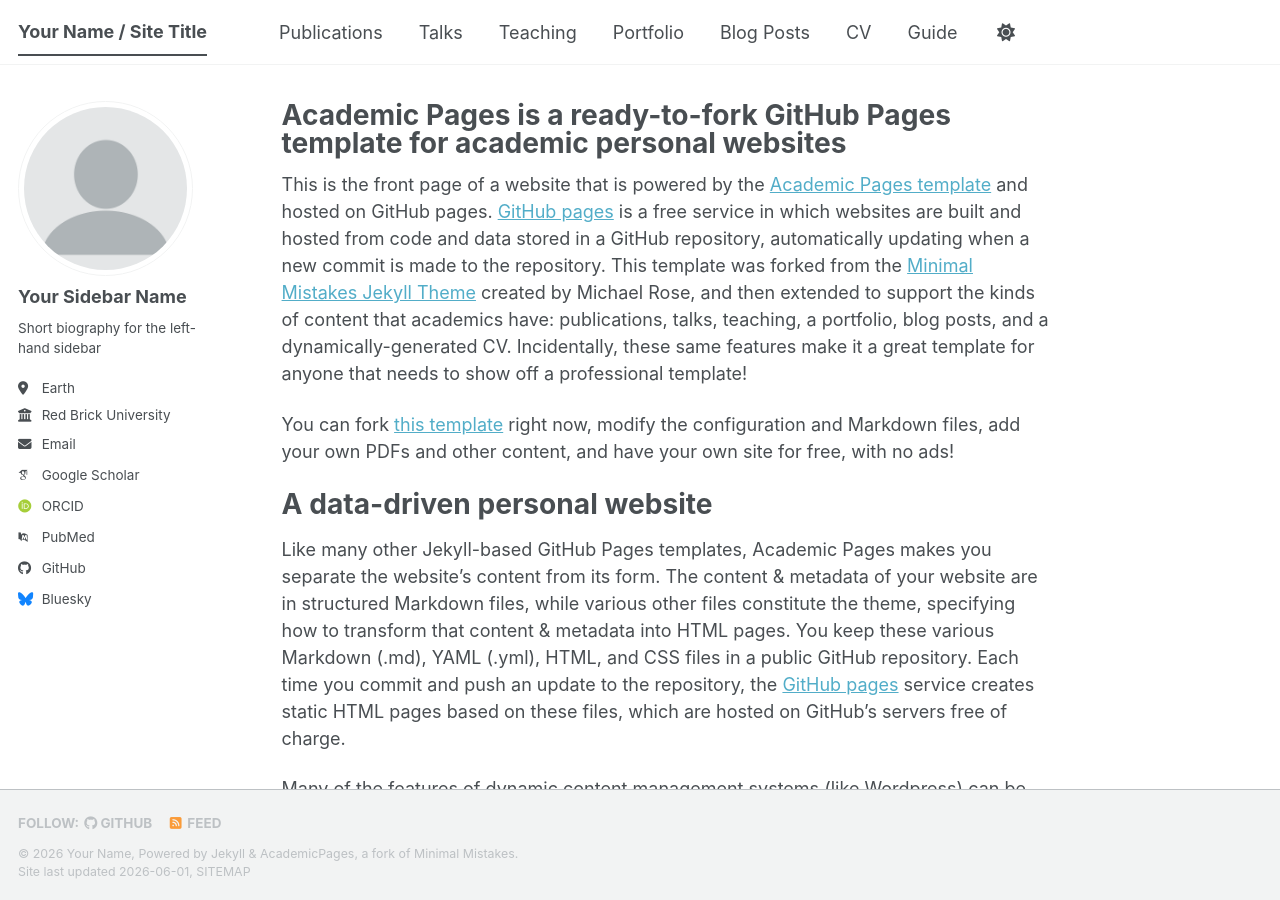
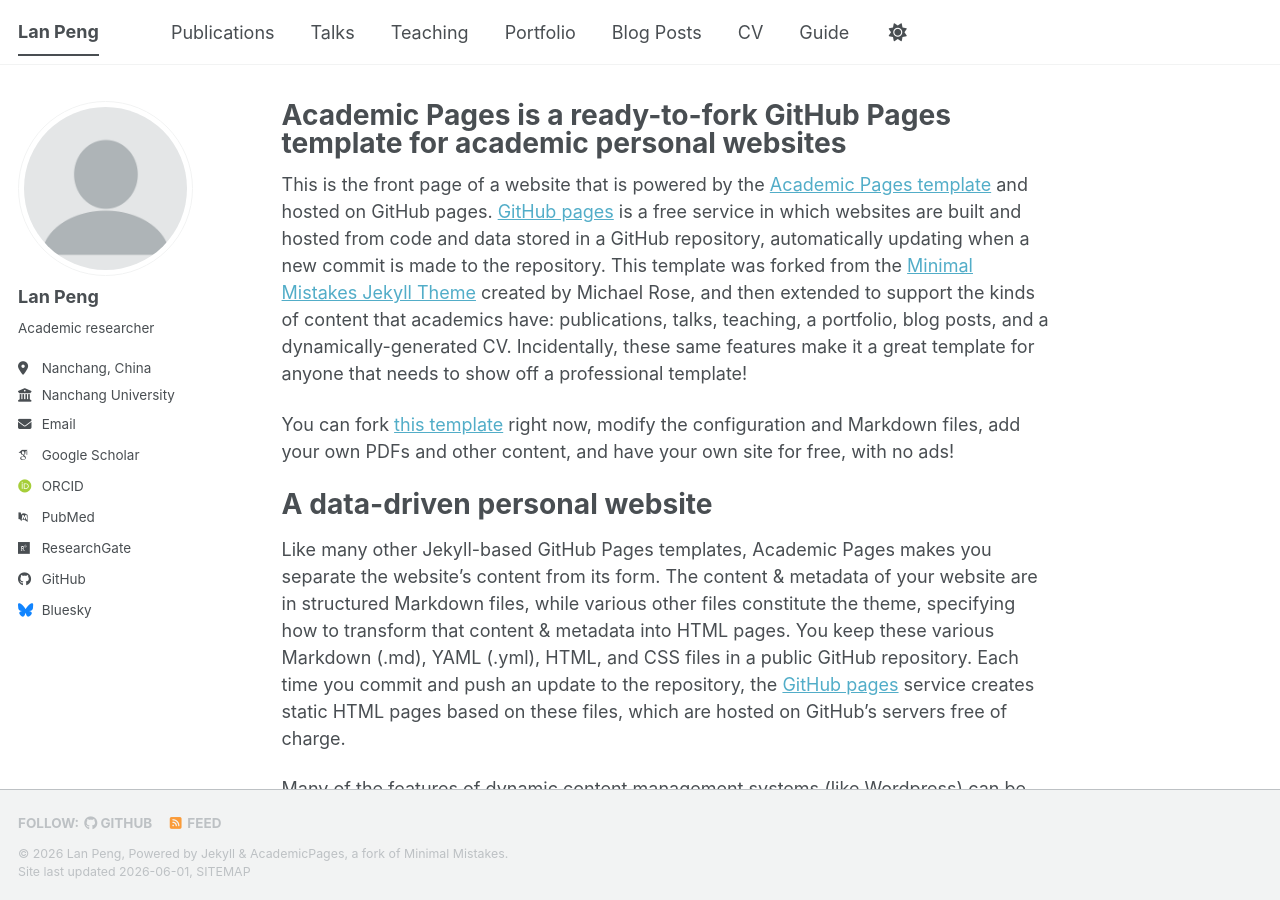
Before and after one commit to LanPeng-94/LanPeng-94.github.io, a Jekyll site: the page built from _pages/about.md, in a window 1280 px wide and 900 px high. Built offline with Jekyll 4.4.1, drawn with Linux system fonts in a browser that asks for light colours; some web fonts are replaced; a script bundle is joined from its source files by our own code; library files that are not in the unit come from our copies.

Commit message:
Update _config.yml

```diff
--- a/_config.yml
+++ b/_config.yml
@@ -9,14 +9,14 @@
 # Basic Site Settings
 locale                   : "en-US"
 site_theme               : "default" # The available themes options are "default", "air", "sunrise", "mint", "dirt" and "contrast"
-title                    : "Your Name / Site Title"
+title                    : "Lan Peng"
 title_separator          : "-"
-name                     : &name "Your Name"
-description              : &description "Your Name's academic portfolio"   # Update this with a general description of your site, this is the default if not overridden by a page
-url                      : https://academicpages.github.io # The base hostname & protocol for your site e.g. "https://[your GitHub username].github.io",
+name                     : &name "Lan Peng"
+description              : &description "Academic Homepage"   # Update this with a general description of your site, this is the default if not overridden by a page
+url                      : https://LanPeng-94.github.io # The base hostname & protocol for your site e.g. "https://[your GitHub username].github.io",
                                                            # or if you already have some other page hosted on Github then use "https://[your GitHub username].github.io/[Your Repo Name]"
 baseurl                  : "" # the subpath of your site, e.g. "/blog"
-repository               : "academicpages/academicpages.github.io"
+repository               : "LanPeng-94/LanPeng-94.github.io"
 
 # Site Author - The following control what appear as part of the author content on the side bar.
 #               If a field is blank the icon and link will not appear, otherwise it will be shown.
@@ -24,13 +24,13 @@ repository               : "academicpages/academicpages.github.io"
 author:
   # Biographic information
   avatar           : "profile.png"
-  name             : "Your Sidebar Name"
+  name             : "Lan Peng"
   pronouns         : # example: "she/her"
-  bio              : "Short biography for the left-hand sidebar"
-  location         : "Earth"
-  employer         : "Red Brick University"
+  bio              : "Academic researcher"
+  location         : "Nanchang, China"
+  employer         : "Nanchang University"
   uri              : # URL
-  email            : "none@example.org"
+  email            : "lanpeng@ncu.edu.cn"
 
   # Academic websites
   academia         : # URL
@@ -42,7 +42,7 @@ author:
   semantic         : # URL
   ssrn             : # URL
   pubmed           : "https://www.ncbi.nlm.nih.gov/pubmed/?term=john+snow"
-  researchgate     : # URL
+  researchgate     : "https://www.researchgate.net/profile/Peng-Lan-3"
   scopus           : # URL
   zotero           : # URL
 
```
